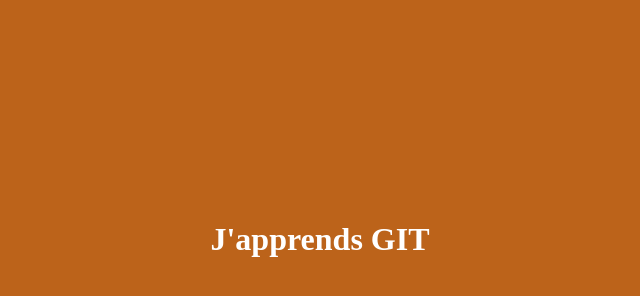
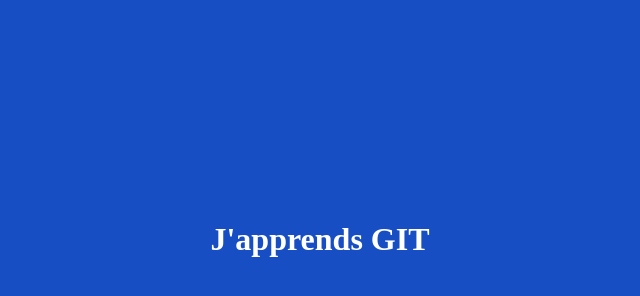
Before and after one commit to blawniczak/git_tut, a plain HTML site: page index.html in a window 1280 px wide. Shown: the whole page, without its empty margins (320-960 px from the left). Drawn offline with Linux system fonts and the light colour scheme.

Commit message:
Ajout d'un fichier style.css et modification de l'arrière-plan(encore)

```diff
--- a/index.html
+++ b/index.html
@@ -6,7 +6,7 @@
 	<meta name="viewport" content="width=device-width, initial-scale=1.0">
 	<title>Tutoriel GIT initiation</title>
 </head>
-<body style="background-color: #bc631a">
+<body style="background-color: #184ec3">
 	<h1 style="text-align: center; padding-top: 200px; color: #ffffff;">J'apprends GIT</h1>
 </body>
 </html>
--- /dev/null
+++ b/style.css
@@ -0,0 +1,3 @@
+body {
+	font-family: arial, sans-serif;
+}
```
